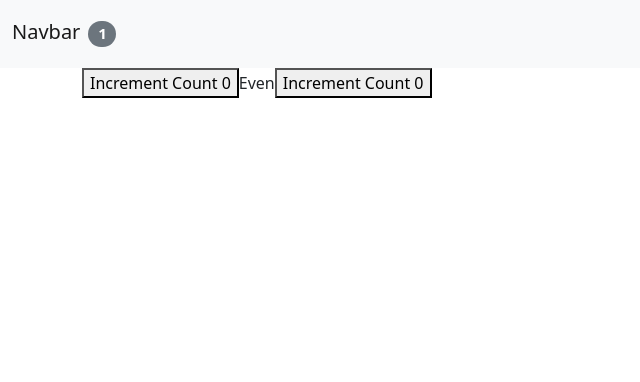
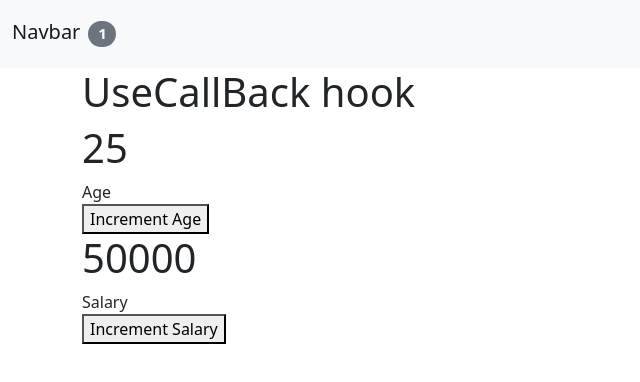
Before and after one commit to abhirampai/react-crash-by-mosh, a React (Create React App) app: page / in a window 1280 px wide. Shown: the top 382 px of the page, without its empty margins (0-640 px from the left). Built offline with nearby package versions, Linux system fonts and the light colour scheme.

Commit message:
Using Callback Hook

```diff
--- a/src/App.js
+++ b/src/App.js
@@ -2,11 +2,12 @@ import "./App.css";
 import NavBar from "./components/navbar";
 // import Counters from "./components/counters";
 import React, { Component } from "react";
+import ParentComponent from "./components/UseCallBackHook/ParentComponent";
 // import HookCounter from "./components/HookCounter";
 // import UsingObjects from "./components/UsingObjects";
 // import UpdateDocumentTitle from "./components/UpdateDocumentTitle";
 // import HookMouse from "./components/HookMouse";
-import UseMemoCounters from "./components/UseMemoCounters";
+// import UseMemoCounters from "./components/UseMemoCounters";
 class App extends Component {
   state = {
     counters: [
@@ -73,7 +74,7 @@ class App extends Component {
           {/* <UsingObjects /> */}
           {/* <UpdateDocumentTitle /> */}
           {/* <HookMouse /> */}
-          <UseMemoCounters />
+          <ParentComponent />
         </main>
       </React.Fragment>
     );
--- /dev/null
+++ b/src/components/UseCallBackHook/Button.jsx
@@ -0,0 +1,8 @@
+import React from "react";
+
+const Button = ({ onHandle, children }) => {
+  console.log(`Rendering ${children}`);
+  return <button onClick={onHandle}>{children}</button>;
+};
+
+export default React.memo(Button);
--- /dev/null
+++ b/src/components/UseCallBackHook/Count.jsx
@@ -0,0 +1,13 @@
+import React from "react";
+
+const Count = ({ count, children }) => {
+  console.log(`Rendering ${children}`);
+  return (
+    <div>
+      <h1>{count}</h1>
+      {children}
+    </div>
+  );
+};
+
+export default React.memo(Count);
--- /dev/null
+++ b/src/components/UseCallBackHook/ParentComponent.jsx
@@ -0,0 +1,28 @@
+import Button from "./Button";
+import React, { useCallback, useState } from "react";
+import Count from "./Count";
+import Title from "./Title";
+
+const ParentComponent = () => {
+  const [age, setAge] = useState(25);
+  const [salary, setSalary] = useState(50000);
+
+  const incrementAge = useCallback(() => {
+    setAge(age + 1);
+  }, [age]);
+
+  const incrementSalary = useCallback(() => {
+    setSalary(salary + 10000);
+  }, [salary]);
+  return (
+    <div>
+      <Title />
+      <Count count={age}>Age</Count>
+      <Button onHandle={incrementAge}>Increment Age</Button>
+      <Count count={salary}>Salary</Count>
+      <Button onHandle={incrementSalary}>Increment Salary</Button>
+    </div>
+  );
+};
+
+export default ParentComponent;
--- /dev/null
+++ b/src/components/UseCallBackHook/Title.jsx
@@ -0,0 +1,8 @@
+import React from "react";
+
+const Title = () => {
+  console.log("Rendering Title");
+  return <h1>UseCallBack hook</h1>;
+};
+
+export default React.memo(Title);
```
